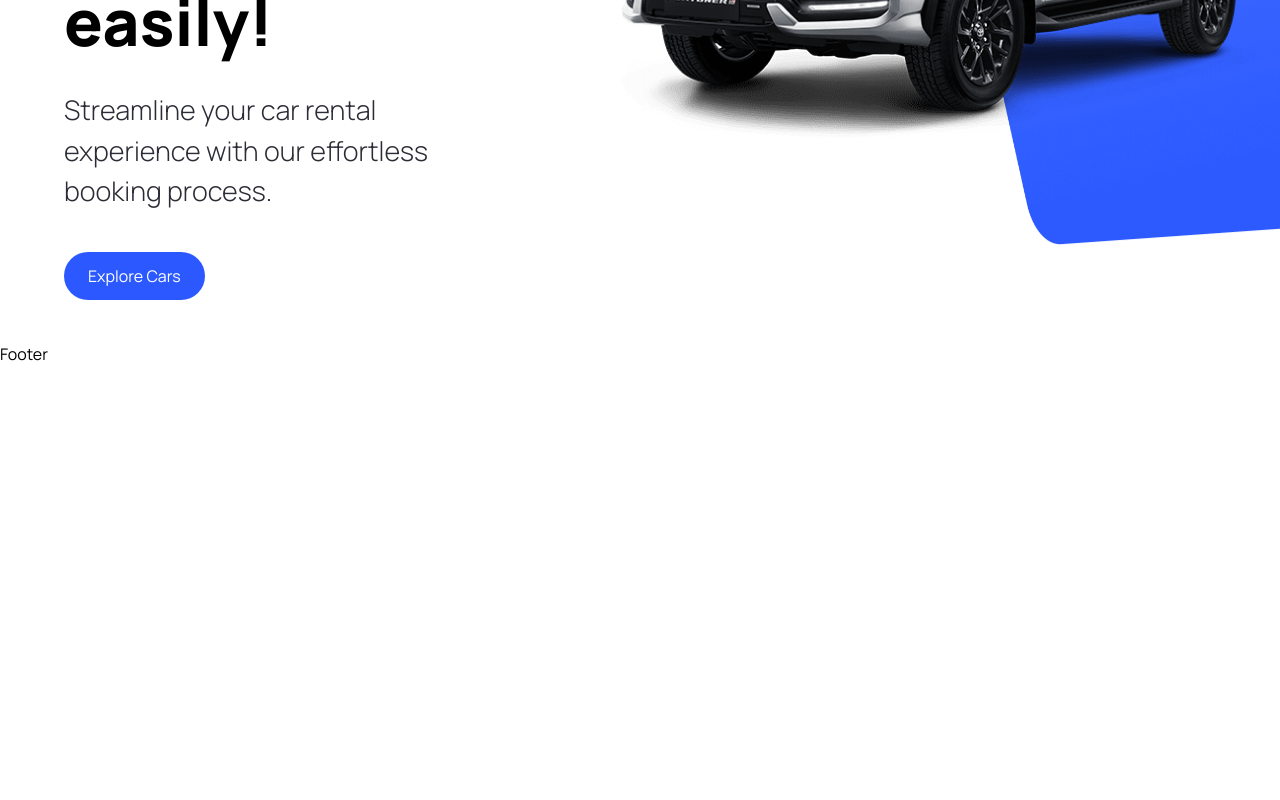
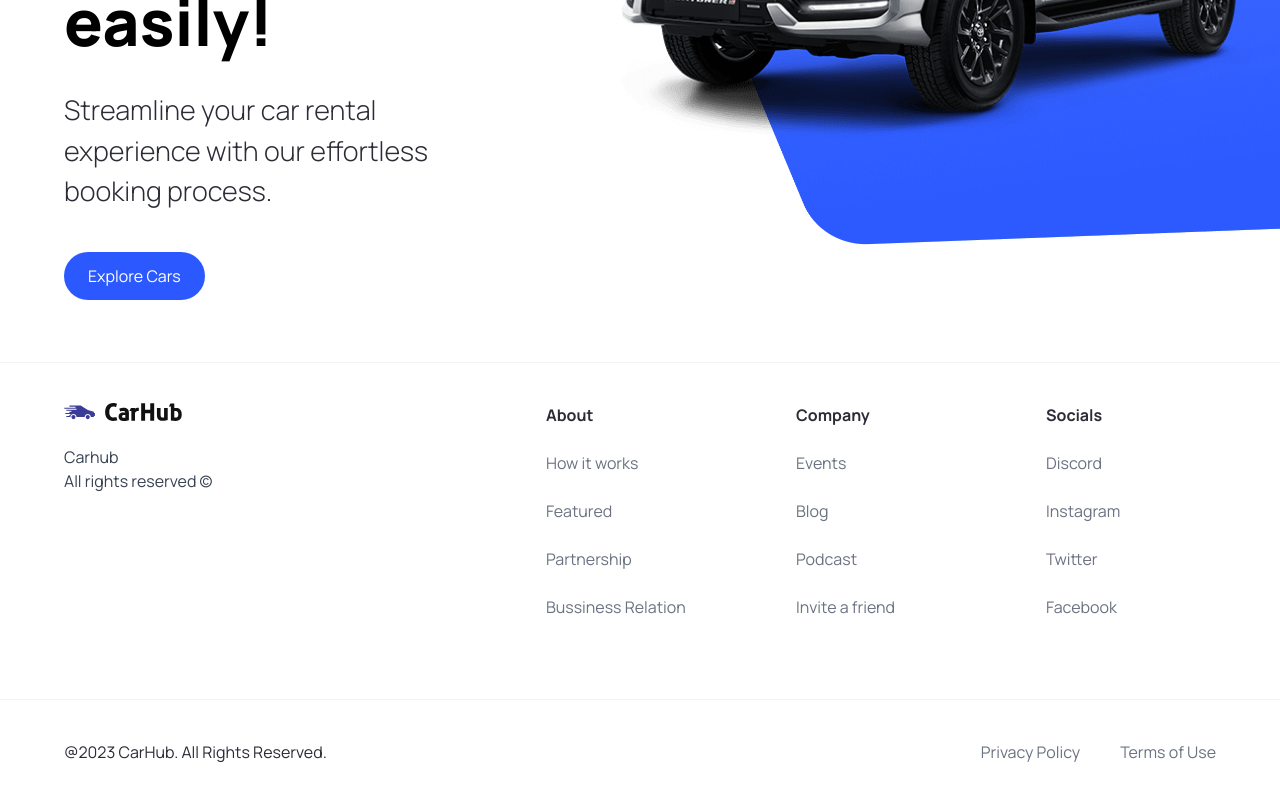
Before and after one commit to tayoolaigbe/gidiCars, a Next.js app: page / in a window 1280 px wide. Shown: the part 458-1258 px from the top of the page. Before the commit the page ends 824 px from the top, so only its background shows below. Built offline with nearby package versions, Linux system fonts and the light colour scheme.

Commit message:
Implemeted the footer UI

```diff
--- a/components/Footer.tsx
+++ b/components/Footer.tsx
@@ -1,5 +1,56 @@
+import Image from 'next/image';
+
+import { footerLinks } from '@/constants';
+import Link from 'next/link';
+
 const Footer = () => {
-	return <div>Footer</div>;
+	return (
+		<footer className="flex flex-col text-black-100 mt-5 border-t border-gray-100">
+			<div className="flex max-md:flex-col flex-wrap justify-between gap-5 sm:px-16 px-6 py-10">
+				<div className="flex flex-col justify-start items-start gap-6">
+					<Image
+						src="/logo.svg"
+						alt="logo"
+						width={118}
+						height={18}
+						className="object-contain"
+					/>
+					<p className="text-base text-gray-700">
+						Carhub <br />
+						All rights reserved &copy;
+					</p>
+				</div>
+
+				<div className="footer__links">
+					{footerLinks.map(link => (
+						<div key={link.title} className="footer__link">
+							<h3 className="font-bold">{link.title}</h3>
+							{link.links.map(item => (
+								<Link
+									key={item.title}
+									href={item.url}
+									className="text-gray-500"
+								>
+									{item.title}
+								</Link>
+							))}
+						</div>
+					))}
+				</div>
+			</div>
+			<div className="flex justify-between items-center flex-wrap mt-10 border-t border-gray-100 sm:px-16 px-6 py-10">
+				<p>@2023 CarHub. All Rights Reserved.</p>
+				<div className="footer__copyrights-link">
+					<Link href="/" className="text-gray-500">
+						Privacy Policy
+					</Link>
+					<Link href="/" className="text-gray-500">
+						Terms of Use
+					</Link>
+				</div>
+			</div>
+		</footer>
+	);
 };
 
 export default Footer;
--- a/components/Hero.tsx
+++ b/components/Hero.tsx
@@ -25,8 +25,8 @@
 			<div className="hero__image-container">
 				<div className="hero__image">
 					<Image src="/hero.png" alt="hero" fill className="object-contain" />
-					<div className="hero__image-overlay" />
 				</div>
+				<div className="hero__image-overlay" />
 			</div>
 		</div>
 	);
--- /dev/null
+++ b/constants/index.ts
@@ -0,0 +1,101 @@
+export const manufacturers = [
+	'Acura',
+	'Alfa Romeo',
+	'Aston Martin',
+	'Audi',
+	'Bentley',
+	'BMW',
+	'Buick',
+	'Cadillac',
+	'Chevrolet',
+	'Chrysler',
+	'Citroen',
+	'Dodge',
+	'Ferrari',
+	'Fiat',
+	'Ford',
+	'GMC',
+	'Honda',
+	'Hyundai',
+	'Infiniti',
+	'Jaguar',
+	'Jeep',
+	'Kia',
+	'Lamborghini',
+	'Land Rover',
+	'Lexus',
+	'Lincoln',
+	'Maserati',
+	'Mazda',
+	'McLaren',
+	'Mercedes-Benz',
+	'MINI',
+	'Mitsubishi',
+	'Nissan',
+	'Porsche',
+	'Ram',
+	'Rolls-Royce',
+	'Subaru',
+	'Tesla',
+	'Toyota',
+	'Volkswagen',
+	'Volvo',
+];
+
+export const yearsOfProduction = [
+	{ title: 'Year', value: '' },
+	{ title: '2015', value: '2015' },
+	{ title: '2016', value: '2016' },
+	{ title: '2017', value: '2017' },
+	{ title: '2018', value: '2018' },
+	{ title: '2019', value: '2019' },
+	{ title: '2020', value: '2020' },
+	{ title: '2021', value: '2021' },
+	{ title: '2022', value: '2022' },
+	{ title: '2023', value: '2023' },
+];
+
+export const fuels = [
+	{
+		title: 'Fuel',
+		value: '',
+	},
+	{
+		title: 'Gas',
+		value: 'Gas',
+	},
+	{
+		title: 'Electricity',
+		value: 'Electricity',
+	},
+];
+
+export const footerLinks = [
+	{
+		title: 'About',
+		links: [
+			{ title: 'How it works', url: '/' },
+			{ title: 'Featured', url: '/' },
+			{ title: 'Partnership', url: '/' },
+			{ title: 'Bussiness Relation', url: '/' },
+		],
+	},
+	{
+		title: 'Company',
+		links: [
+			{ title: 'Events', url: '/' },
+			{ title: 'Blog', url: '/' },
+			{ title: 'Podcast', url: '/' },
+			{ title: 'Invite a friend', url: '/' },
+		],
+	},
+	{
+		title: 'Socials',
+		links: [
+			{ title: 'Discord', url: '/' },
+			{ title: 'Instagram', url: '/' },
+			{ title: 'Twitter', url: '/' },
+			{ title: 'Facebook', url: '/' },
+		],
+	},
+];
```
